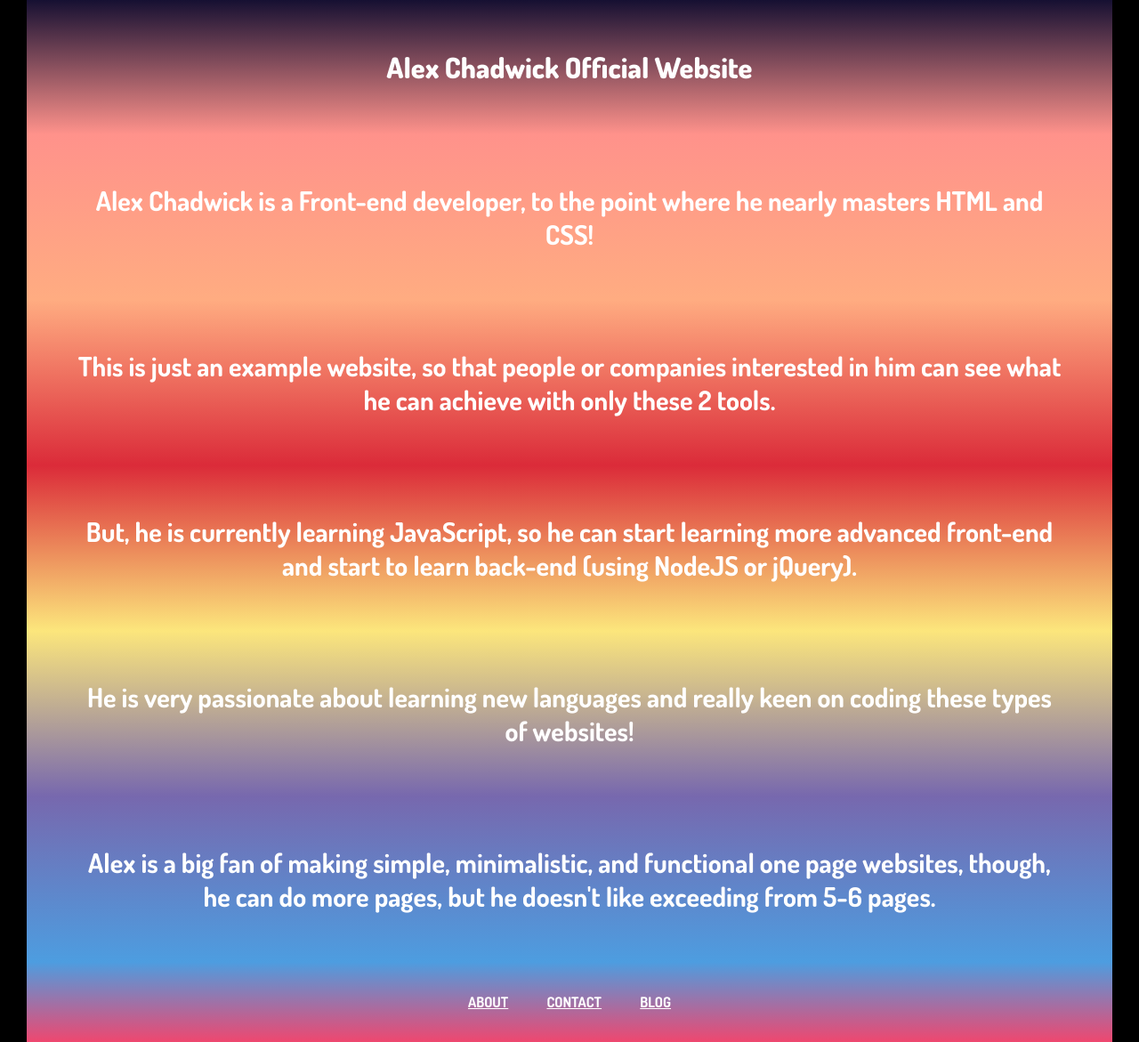
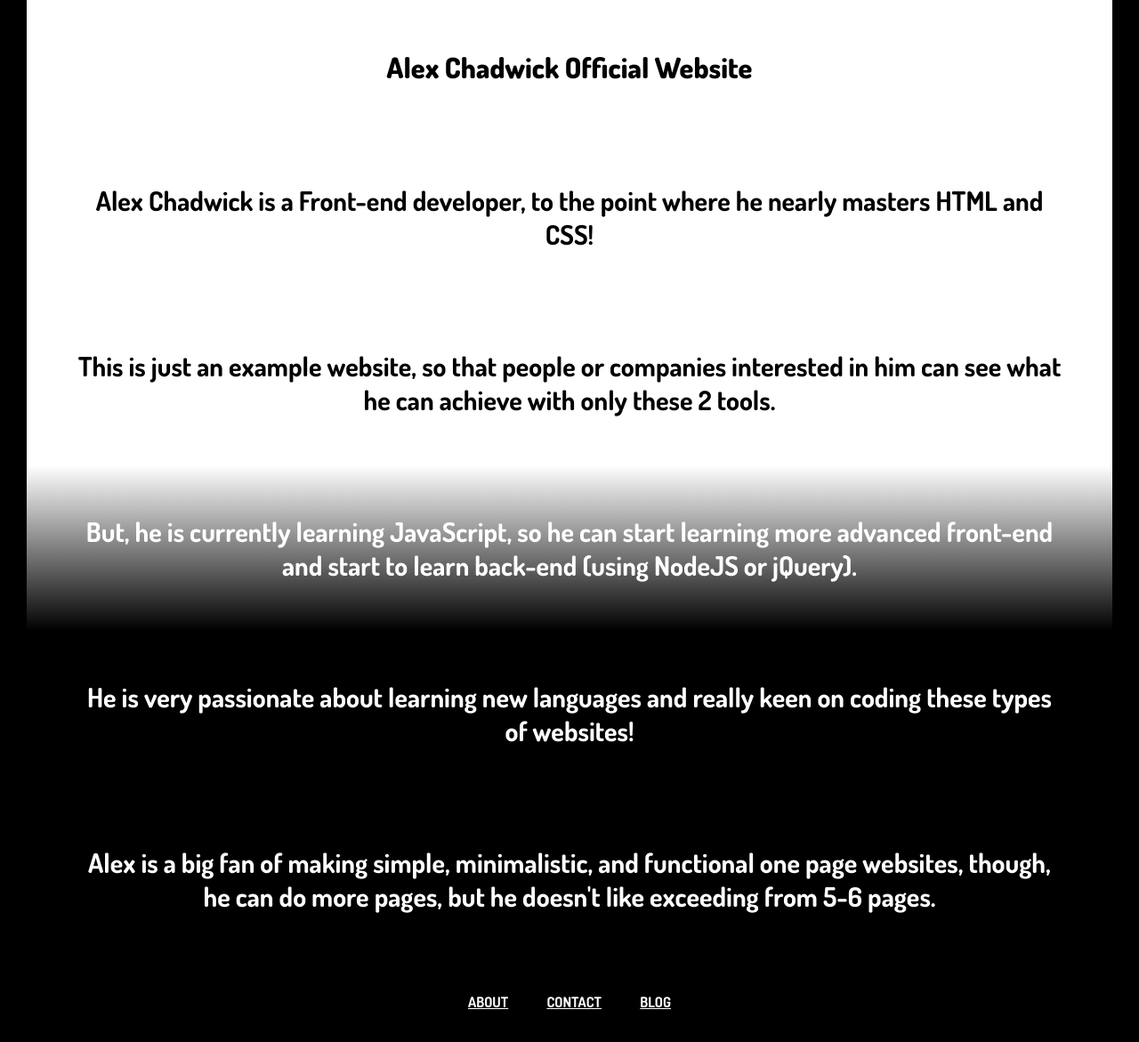
Before and after one commit to alexxx85/AlexChadwickOfficial, a plain HTML site: page index.html in a window 1280 px wide. Shown: the whole page at 89% size. Drawn offline with Linux system fonts and the light colour scheme.

Commit message:
changed colors for visual pleasure

```diff
--- a/css/about.css
+++ b/css/about.css
@@ -11,7 +11,8 @@ body {
 .title h1 {
   text-align: center;
   font-family: DosisEBold;
-  background: linear-gradient(#161032, #FF928B)
+  background: linear-gradient(#ffffff, #ffffff);
+  color: #000000;
 }
 
 h3 {
@@ -29,27 +30,29 @@ h3 {
 
 
 .block1 {
-  background: linear-gradient(#FF928B, #FFAC81);
+  background: linear-gradient(rgb(255, 255, 255), rgb(255, 255, 255));
+  color: #000000;
 }
 
 .block2 {
-  background: linear-gradient(#FFAC81, #DB2B39);
+  background: linear-gradient(#ffffff, rgb(255, 255, 255));
+  color: #000000;
 }
 
 .block3 {
-  background: linear-gradient(#DB2B39, #FCE67C);
+  background: linear-gradient(#ffffff, #000000);
 }
 
 .block4{
-  background: linear-gradient(#FCE67C, #7768AE);
+  background: linear-gradient(rgb(0, 0, 0), rgb(0, 0, 0));
 }
 
 .block5{
-  background: linear-gradient(#7768AE, #4D9DE0);
+  background: linear-gradient(rgb(0, 0, 0)rgb(0, 0, 0));
 }
 .footer {
   text-align: center;
-  background: linear-gradient(#4D9DE0, #EF476F);
+  background: linear-gradient(rgb(0, 0, 0), rgb(0, 0, 0));
 }
 .footer a {
   color: white;
```
